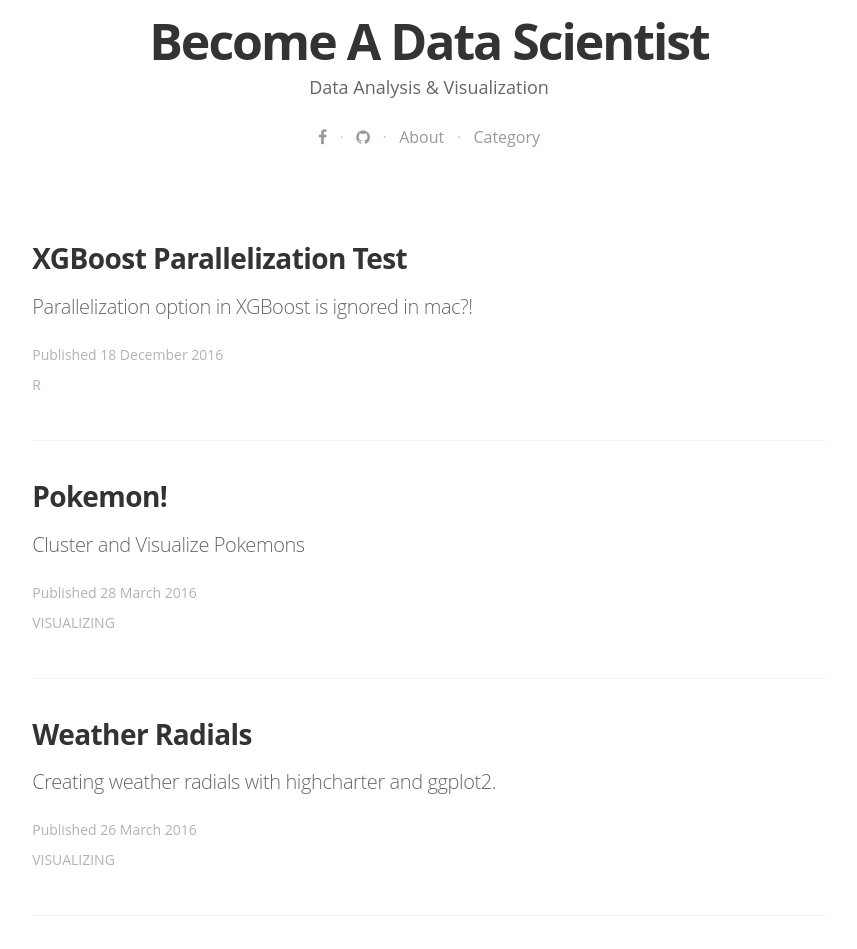
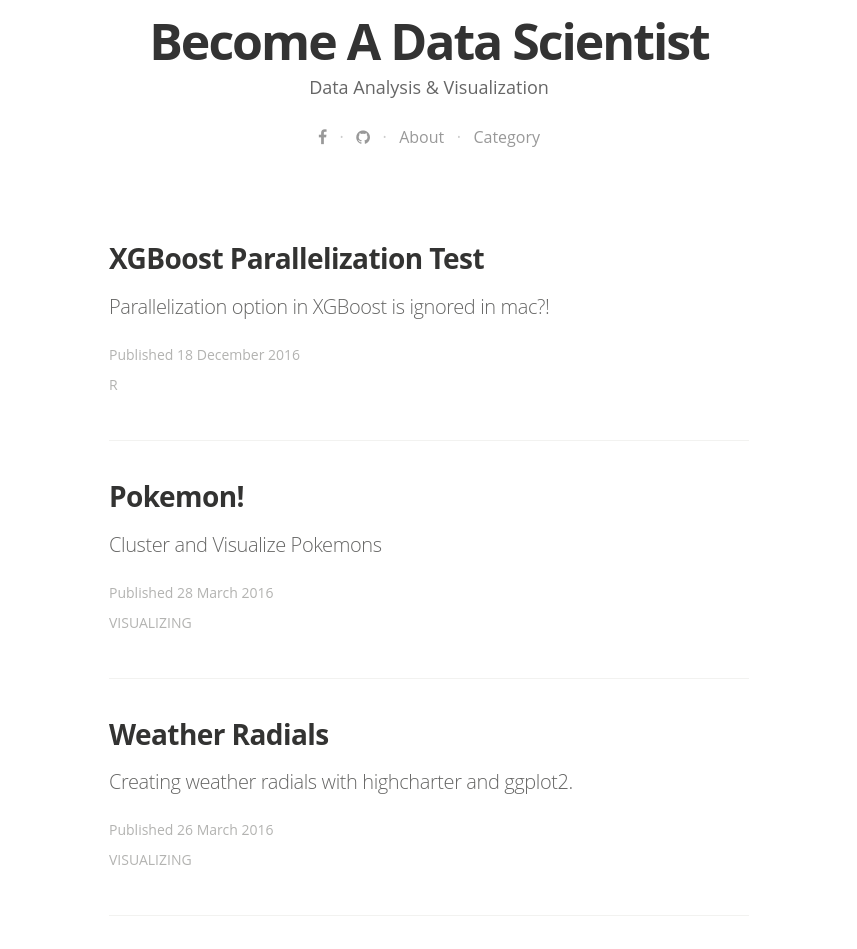
Before and after one commit to otzslayer/deprecated-blog, a Jekyll site: the page built from index.html, in a window 1280 px wide. Shown: the part 518-1467 px from the top of the page, without its empty margins (211-1068 px from the left). Built offline with Jekyll 4.4.1, drawn with Linux system fonts in a browser that asks for light colours; nearby versions of some CDN libraries; some web fonts are replaced; library files that are not in the unit come from our copies; the list of posts is cut into pages by our own code.

Commit message:
New Post 161218

```diff
--- a/css/main.sass
+++ b/css/main.sass
@@ -140,7 +140,7 @@ body
 
 .content
   width: 100%
-  max-width: 62%
+  max-width: 640px
   margin: 0 auto
   @include box-sizing(border-box)
   @include respond-to(800)
@@ -250,6 +250,7 @@ body
     right: 0
     bottom: 0
     overflow: hidden
+    @media(min-width: 700px)
     .post-image-image
       background-size: cover
       position: absolute
```
